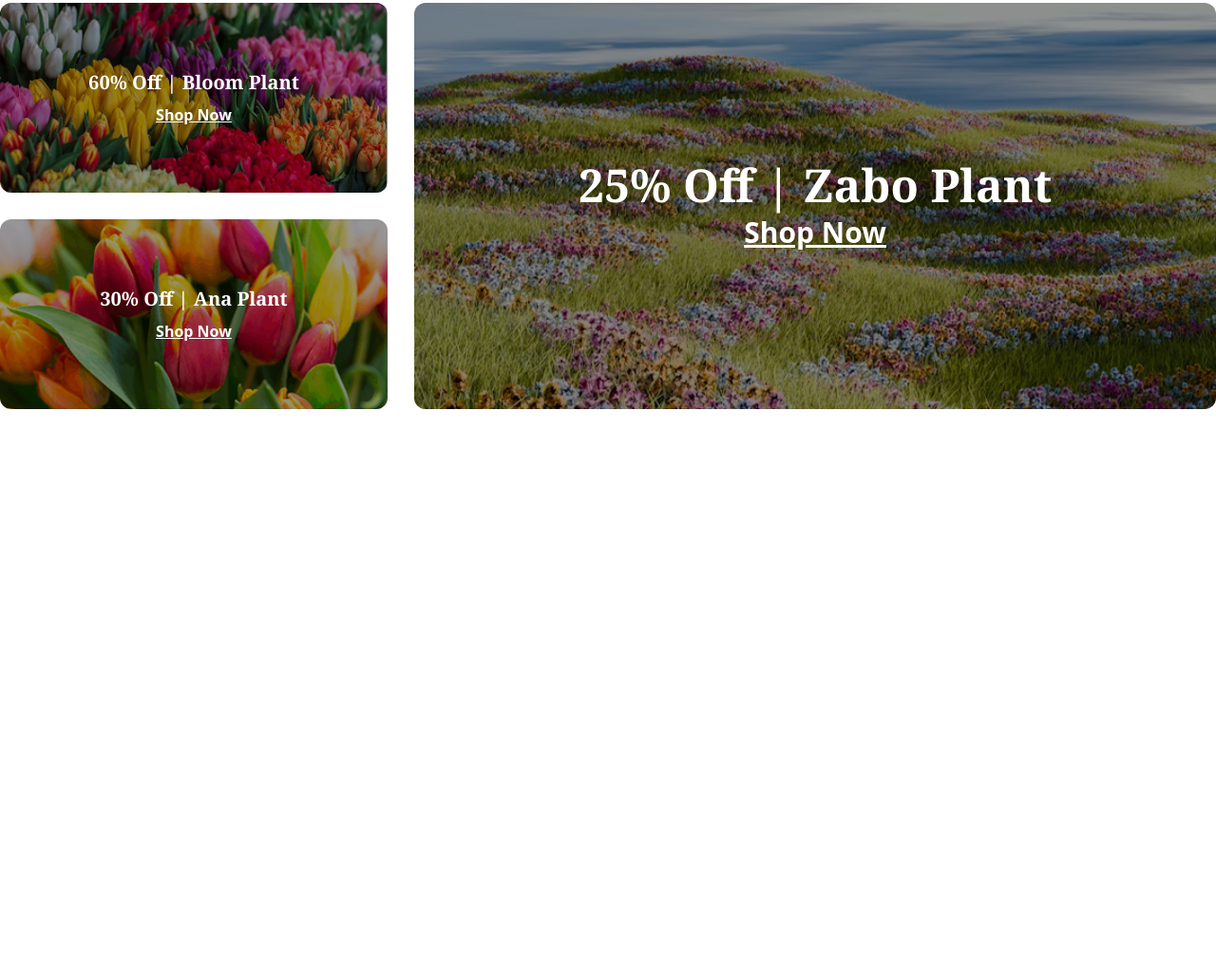
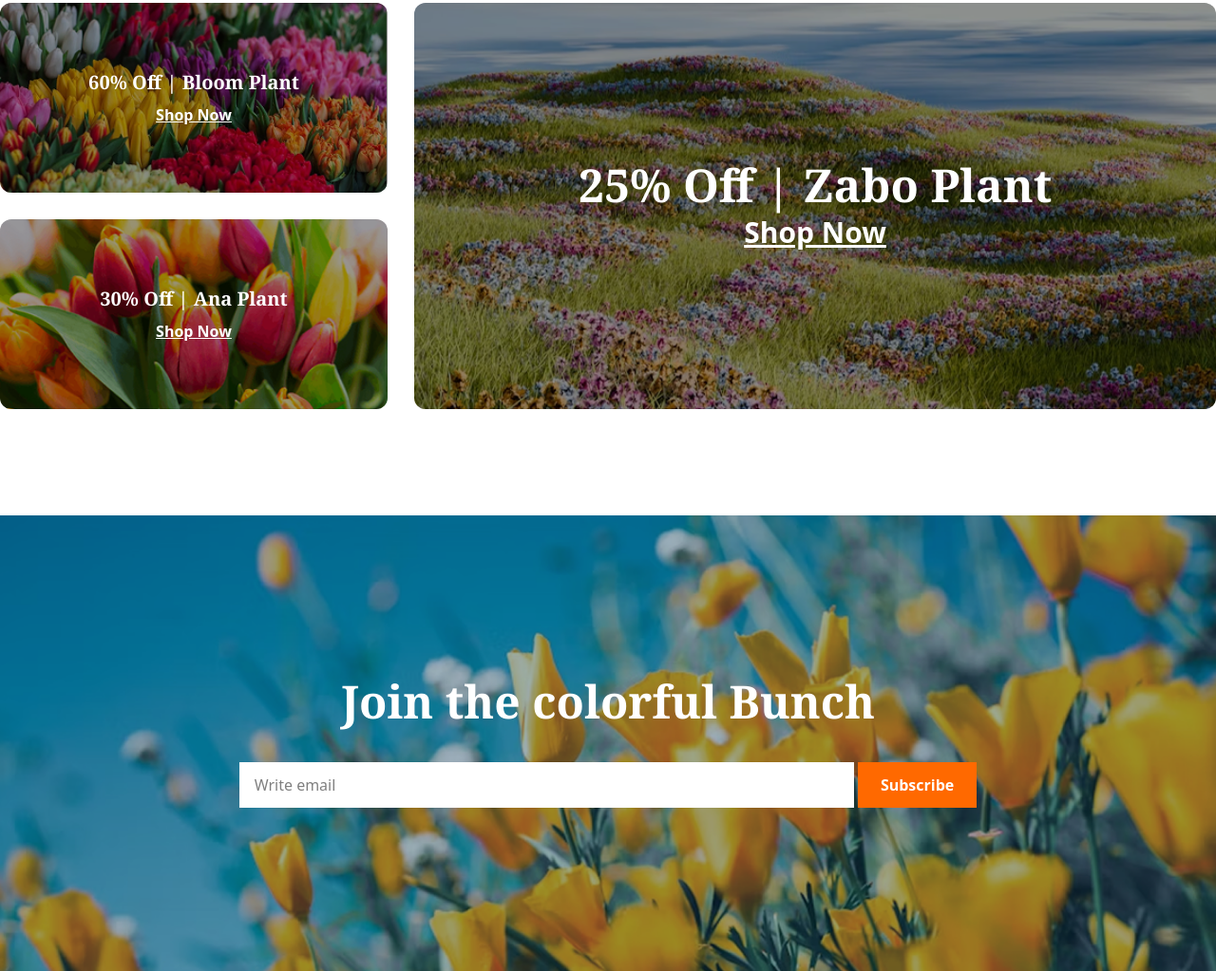
Before and after one commit to Md-Shahed-Chowdhury/Assignment-2-PH, a plain HTML site: page index.html in a window 1280 px wide. Shown: the part 2866-3889 px from the top of the page at 95% size. Before the commit the page ends 3297 px from the top, so only its background shows below. Drawn offline with nearby package versions, Linux system fonts and the light colour scheme.

Commit message:
colorful section added

```diff
--- a/index.html
+++ b/index.html
@@ -249,6 +249,14 @@
         </div>
       </section>
     </main>
-    <footer></footer>
+    <footer>
+      <section class="colorful bg-[url('assets/news-letter-bg.png')] bg-cover bg-no-repeat bg-center flex flex-col justify-center items-center gap-8 md:gap-10 mt-10 h-72 md:h-80 lg:h-120 md:mt-12 lg:mt-28">
+        <h2 class="font-bold text-white text-xl font-[Noto_Serif] sm:text-2xl md:text-3xl lg:text-5xl">Join the colorful Bunch</h2>
+        <div>
+          <input type="email" placeholder="Write email" class="bg-white py-3 pl-4 md:pr-50 lg:pr-80 xl:pr-100">
+          <button class="bg-orange-500 py-3 px-6 text-white font-semibold">Subscribe</button>
+        </div>
+      </section>
+    </footer>
   </body>
 </html>
```
